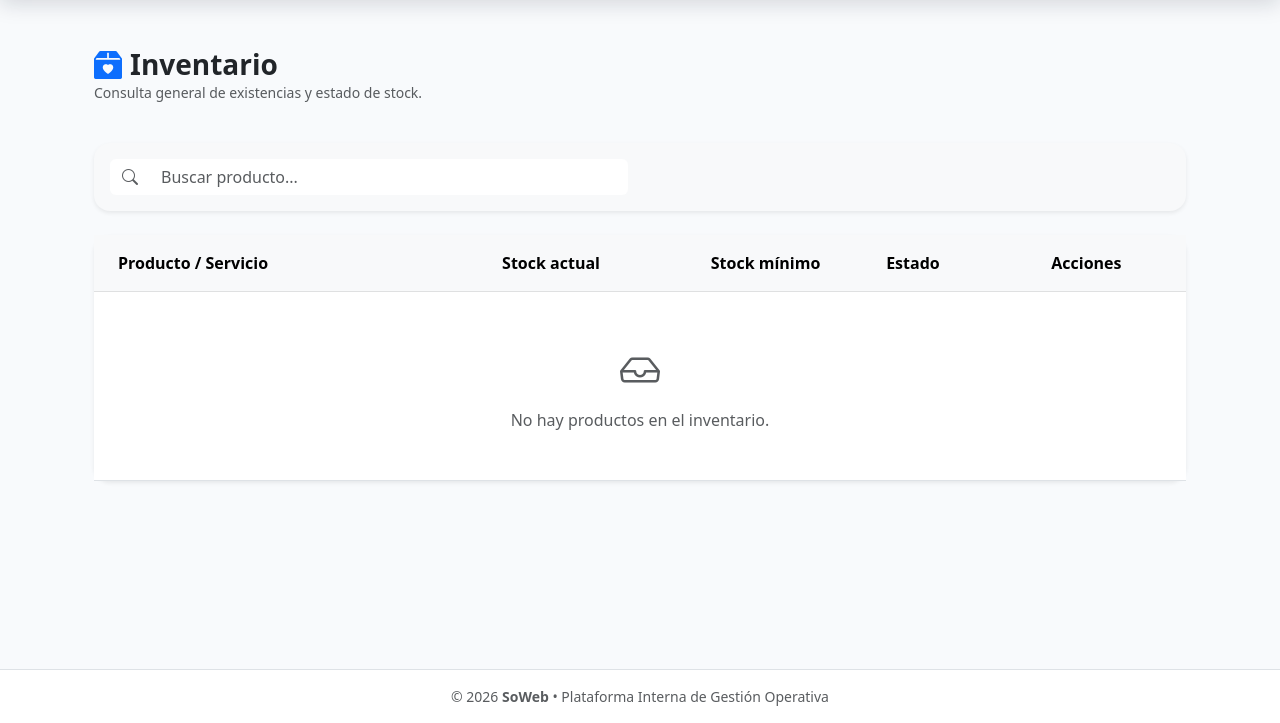
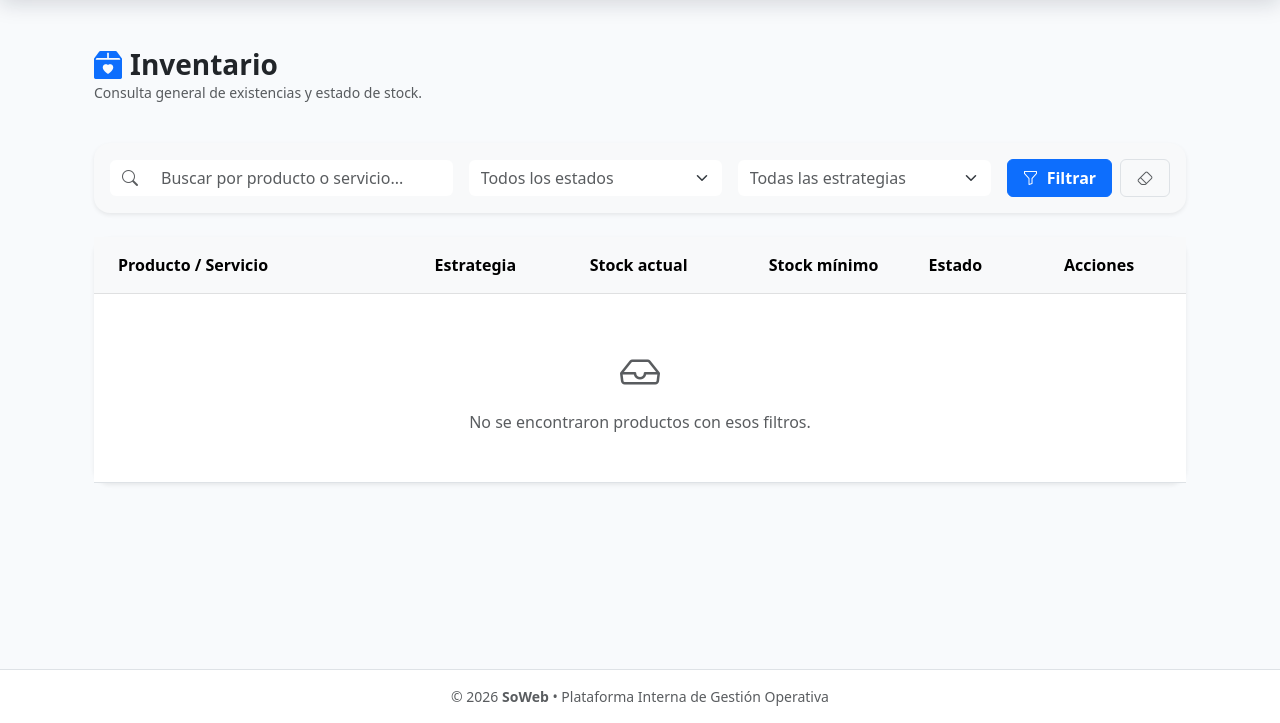
Before and after one commit to NozomiTGL/SoWeb, a Django app: page /scm/inventario/ in a window 1280 px wide. Shown: the part 77-800 px from the top of the page. Run offline with Django 5.2, Linux system fonts and the light colour scheme; the visitor is signed in with stand-in values (Sample User, id 1); data that the repository does not hold is empty.

Commit message:
Se arreglaron ciertos detalles del scm con respecto a filtros ymostrar las estrategias de los productos/servicios en la tabla

```diff
--- a/crm/templates/crm/base.html
+++ b/crm/templates/crm/base.html
@@ -77,7 +77,10 @@
                 {% endif %}
               </a>
               <ul class="dropdown-menu shadow-sm border-0" aria-labelledby="navbarDropdownSCM">
-                <li><a class="dropdown-item" href="{% url 'lista_productos' %}"><i class="bi bi-hdd-network text-primary me-2"></i>Catálogo de Servicios</a></li>
+                <!-- El nuevo catálogo sin stock -->
+                <li><a class="dropdown-item" href="{% url 'catalogo_general' %}"><i class="bi bi-grid text-primary me-2"></i>Catálogo General</a></li>
+                <!-- Tu CRUD actual, pero renombrado para evitar confusión -->
+                <li><a class="dropdown-item" href="{% url 'lista_productos' %}"><i class="bi bi-hdd-network text-primary me-2"></i>Gestión de Servicios (CRUD)</a></li>
                 <li><a class="dropdown-item" href="{% url 'lista_proveedores' %}"><i class="bi bi-building text-primary me-2"></i>Proveedores / Infra.</a></li>
                 <li><hr class="dropdown-divider"></li>
                 <li><a class="dropdown-item" href="{% url 'lista_movimientos' %}"><i class="bi bi-arrow-left-right text-primary me-2"></i>Movimientos / Inventario</a></li>
@@ -187,6 +190,7 @@
                     </span>
                   </div>
                   <div class="text-end">
+                    <!-- BOTÓN INDIVIDUAL QUE PASA EL ID POR LA URL -->
                     <a href="{% url 'crear_pedido' %}?producto_id={{ prod.id }}" class="btn btn-sm btn-outline-danger rounded-pill fw-semibold shadow-sm">
                       <i class="bi bi-cart-plus me-1"></i> Pedir
                     </a>
@@ -220,6 +224,7 @@
     {% if total_criticos > 0 and user.is_authenticated %}
     <script>
       document.addEventListener("DOMContentLoaded", function () {
+        // Dispara la ventana modal automáticamente
         var modalElement = document.getElementById('modalAlertaStock');
         if (modalElement) {
           var modal = new bootstrap.Modal(modalElement);
--- a/scm/templates/scm/inventario.html
+++ b/scm/templates/scm/inventario.html
@@ -9,17 +9,51 @@
         </div>
     </div>
 
-    <!-- Barra de búsqueda rápida (Opcional, para simular la interfaz) -->
+    <!-- PANEL DE FILTROS Y BÚSQUEDA -->
     <div class="card bg-light border-0 shadow-sm rounded-4 mb-4">
         <div class="card-body py-3">
-            <div class="row">
-                <div class="col-md-6">
-                    <div class="input-group">
-                        <span class="input-group-text bg-white border-0"><i class="bi bi-search text-muted"></i></span>
-                        <input type="text" class="form-control border-0 shadow-none" placeholder="Buscar producto...">
+            <form method="GET" action="{% url 'vista_inventario' %}">
+                <div class="row g-3 align-items-center">
+
+                    <!-- Búsqueda por Texto -->
+                    <div class="col-md-4">
+                        <div class="input-group">
+                            <span class="input-group-text bg-white border-0"><i class="bi bi-search text-muted"></i></span>
+                            <input type="text" name="q" value="{{ query_nombre }}" class="form-control border-0 shadow-none" placeholder="Buscar por producto o servicio...">
+                        </div>
                     </div>
+
+                    <!-- Filtro por Estado de Stock -->
+                    <div class="col-md-3">
+                        <select name="estado" class="form-select border-0 shadow-none text-muted">
+                            <option value="">Todos los estados</option>
+                            <option value="bajo" {% if filtro_estado == 'bajo' %}selected{% endif %}>⬇️ Solo Stock Bajo / Crítico</option>
+                            <option value="normal" {% if filtro_estado == 'normal' %}selected{% endif %}>✅ Stock Normal</option>
+                        </select>
+                    </div>
+
+                    <!-- Filtro por Estrategia -->
+                    <div class="col-md-3">
+                        <select name="estrategia" class="form-select border-0 shadow-none text-muted">
+                            <option value="">Todas las estrategias</option>
+                            <option value="PUSH" {% if filtro_estrategia == 'PUSH' %}selected{% endif %}>Estrategia: PUSH</option>
+                            <option value="PULL" {% if filtro_estrategia == 'PULL' %}selected{% endif %}>Estrategia: PULL</option>
+                        </select>
+                    </div>
+
+                    <!-- Botones de Acción -->
+                    <div class="col-md-2 d-flex gap-2">
+                        <button type="submit" class="btn btn-primary w-100 fw-semibold">
+                            <i class="bi bi-funnel me-1"></i> Filtrar
+                        </button>
+                        <!-- Botón para limpiar filtros (recarga la página sin parámetros) -->
+                        <a href="{% url 'vista_inventario' %}" class="btn btn-light border text-muted px-3" title="Limpiar filtros">
+                            <i class="bi bi-eraser"></i>
+                        </a>
+                    </div>
+
                 </div>
-            </div>
+            </form>
         </div>
     </div>
 
@@ -30,6 +64,7 @@
                     <thead class="table-light">
                         <tr>
                             <th class="px-4 py-3">Producto / Servicio</th>
+                            <th class="py-3 text-center">Estrategia</th>
                             <th class="py-3 text-center">Stock actual</th>
                             <th class="py-3 text-center">Stock mínimo</th>
                             <th class="py-3">Estado</th>
@@ -40,6 +75,14 @@
                         {% for producto in productos %}
                         <tr>
                             <td class="px-4 py-3 fw-medium text-dark">{{ producto.nombre }}</td>
+
+                            <!-- Columna de Estrategia para dar más contexto -->
+                            <td class="py-3 text-center">
+                                <span class="badge bg-light text-secondary border rounded-pill px-2">
+                                    {{ producto.estrategia }}
+                                </span>
+                            </td>
+
                             <td class="py-3 text-center fw-bold">{{ producto.stock_actual }}</td>
                             <td class="py-3 text-center text-muted">{{ producto.stock_minimo }}</td>
                             <td class="py-3">
@@ -62,9 +105,9 @@
                         </tr>
                         {% empty %}
                         <tr>
-                            <td colspan="5" class="text-center py-5 text-muted">
+                            <td colspan="6" class="text-center py-5 text-muted">
                                 <i class="bi bi-inbox fs-1 d-block mb-2"></i>
-                                No hay productos en el inventario.
+                                No se encontraron productos con esos filtros.
                             </td>
                         </tr>
                         {% endfor %}
--- a/scm/urls.py
+++ b/scm/urls.py
@@ -36,6 +36,8 @@ urlpatterns = [
     # Ruta para Nivel de Madurez (Pantalla 13)
     path('madurez/', views.nivel_madurez, name='nivel_madurez'),
     path('catalogo/', views.catalogo_clientes, name='catalogo_clientes'),
+    # NUEVA RUTA: Catálogo General sin stock
+    path('catalogo-general/', views.catalogo_general, name='catalogo_general'),
 ]
 
 # ==========================================
--- a/scm/views.py
+++ b/scm/views.py
@@ -165,9 +165,35 @@ def registrar_movimiento(request):
 
 @login_required
 def vista_inventario(request):
-    """Pantalla 6: Consulta de existencias y estado de stock."""
+    """Pantalla 6: Consulta de existencias y estado de stock con filtros dinámicos."""
     productos = Producto.objects.all().order_by('nombre')
-    return render(request, 'scm/inventario.html', {'productos': productos})
+
+    # 1. Capturamos los filtros de la URL (lo que el usuario seleccionó)
+    query_nombre = request.GET.get('q', '')
+    filtro_estado = request.GET.get('estado', '')
+    filtro_estrategia = request.GET.get('estrategia', '')
+
+    # 2. Aplicamos los filtros si existen
+    if query_nombre:
+        productos = productos.filter(nombre__icontains=query_nombre)
+
+    if filtro_estado == 'bajo':
+        productos = productos.filter(stock_actual__lte=F('stock_minimo'))
+    elif filtro_estado == 'normal':
+        productos = productos.filter(stock_actual__gt=F('stock_minimo'))
+
+    if filtro_estrategia:
+        productos = productos.filter(estrategia=filtro_estrategia)
+
+    # 3. Pasamos los productos y los filtros activos a la plantilla
+    # para que los selectores no se borren después de buscar
+    context = {
+        'productos': productos,
+        'query_nombre': query_nombre,
+        'filtro_estado': filtro_estado,
+        'filtro_estrategia': filtro_estrategia,
+    }
+    return render(request, 'scm/inventario.html', context)
 
 # ==========================================
 # MÓDULO DE PEDIDOS (Fase 2)
@@ -303,3 +329,13 @@ def catalogo_clientes(request):
     return render(request, 'scm/catalogo_clientes.html', {
         'productos': productos
     })
+
+@login_required
+def catalogo_general(request):
+    """Catálogo general interno de servicios (Sin datos de stock)."""
+    # Solo traemos los productos ordenados por categoría
+    productos = Producto.objects.all().order_by('categoria', 'nombre')
+
+    return render(request, 'scm/catalogo_general.html', {
+        'productos': productos
+    })
```
Also changed, not shown: scm/templates/scm/catalogo_general.html (added, +39 -0 lines), scm/templates/scm/lista_productos.html (+20 -1 lines).
